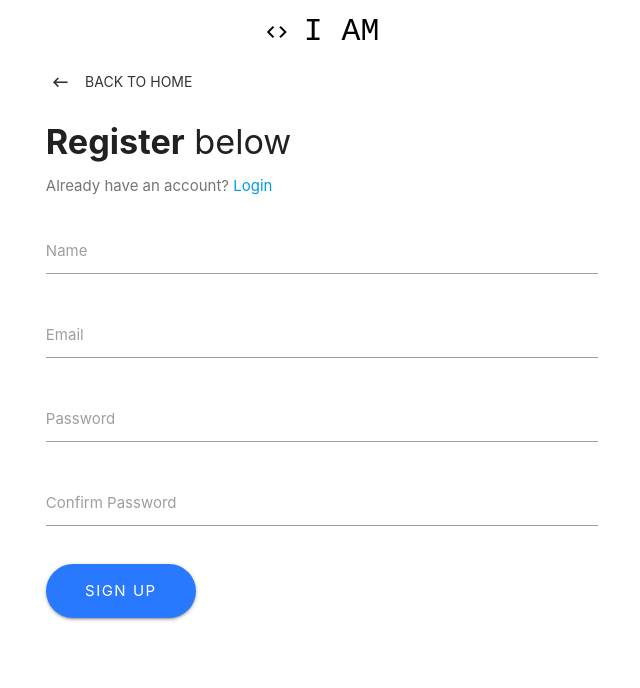
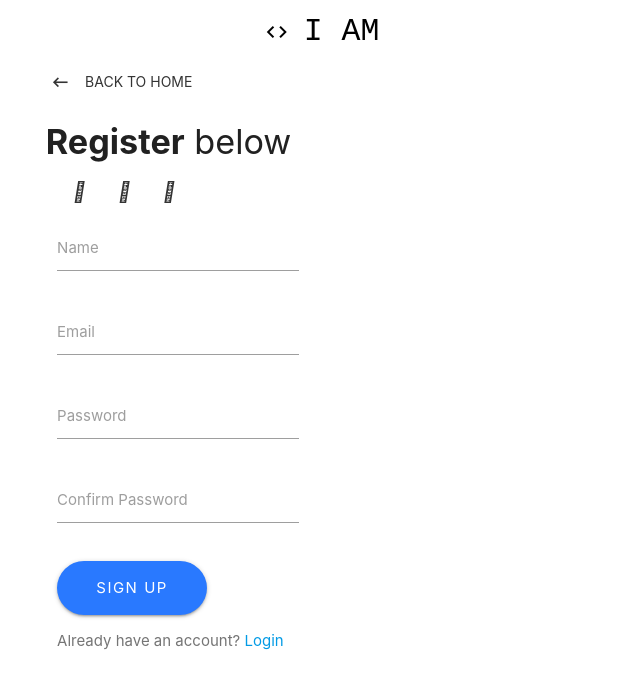
Before and after one commit to AllergictoCrustaceans/I-am, a React (Create React App) app in the folder client/: page /register in a window 1280 px wide. Shown: the top 688 px of the page, without its empty margins (318-958 px from the left). Built offline with nearby package versions, Linux system fonts and the light colour scheme.

Commit message:
Attempt at reformatting registration page.

```diff
--- a/client/src/components/auth/Register.js
+++ b/client/src/components/auth/Register.js
@@ -63,15 +63,22 @@ class Register extends Component {
                             <h4>
                                 <b>Register</b> below
                             </h4>
-                            <p className = "grey-text text-darken-1">
-                                Already have an account?
-                                <Link to="/login"> Login</Link>
-                            </p>
+                            <div className = "col s10">
+                                <Link to="/google" className = "btn-flat waves-effect">
+                                    <i className="fab fa-google"></i>
+                                </Link>
+
+                                <Link to="/twitter" className = "btn-flat waves-effect">
+                                    <i className="fab fa-twitter"></i>
+                                </Link>
+
+                                <Link to="/facebook" className = "btn-flat waves-effect">
+                                    <i className="fab fa-facebook"></i>
+                                </Link>
                             </div>
-
+                        </div>
+                        <div className = "col s6">
                             <form noValidate onSubmit= {this.onSubmit}>
-
-
                                 <div className = "input-field col s12">
                                     <input
                                         onChange = {this.onChange}
@@ -141,8 +148,15 @@ class Register extends Component {
                                         className = "btn btn-large waves-effect waves-light hoverable blue accent-3">
                                         Sign Up
                                     </button>
+
+                                    <p className = "grey-text text-darken-1">
+                                    Already have an account?
+                                    <Link to="/login"> Login</Link>
+                                    </p>
                                 </div>
                             </form>
+                        </div>
+
                     </div>
                 </div>
             </div>
```
Lines whose indentation alone changed are shown as unchanged.
